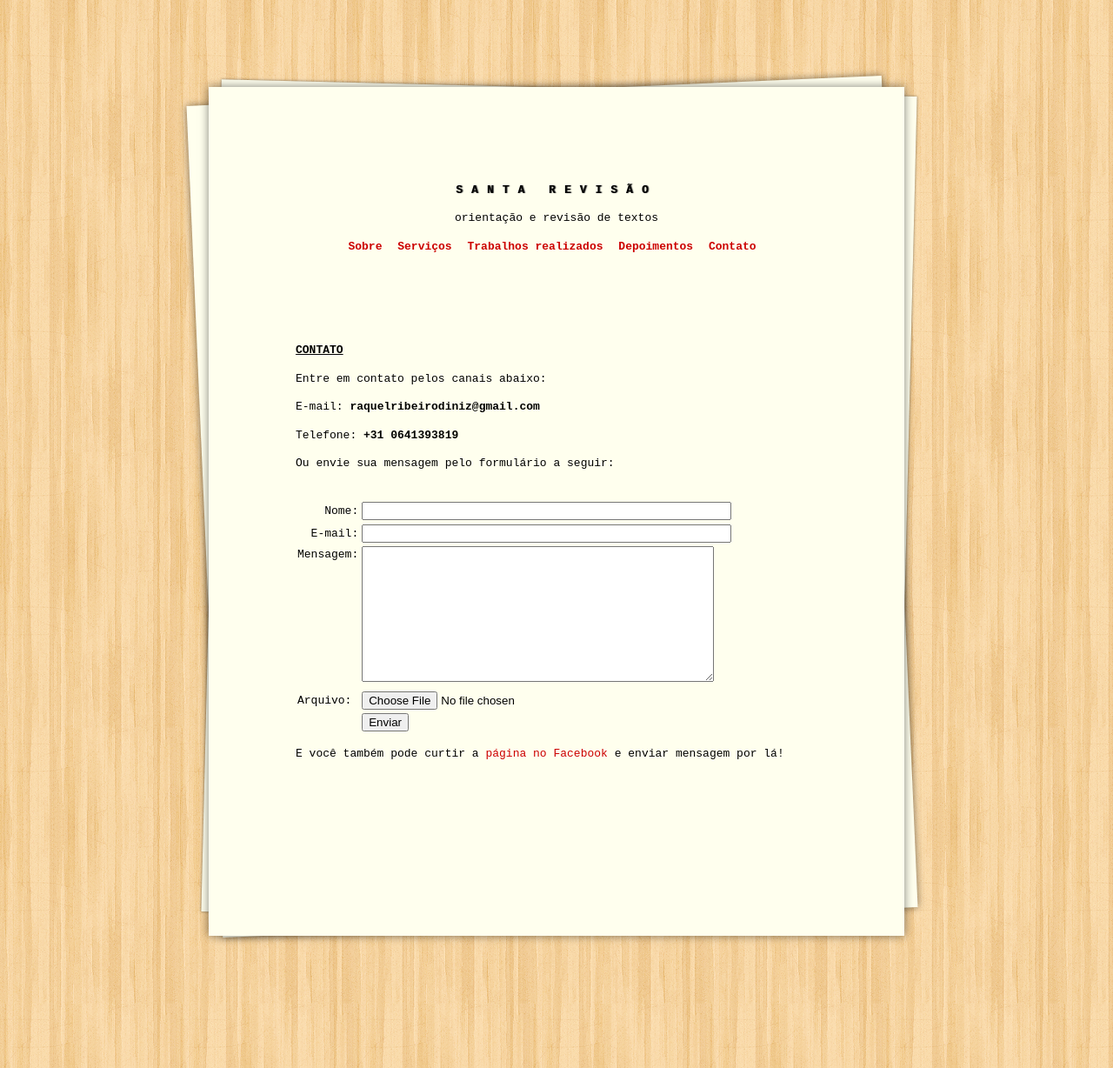
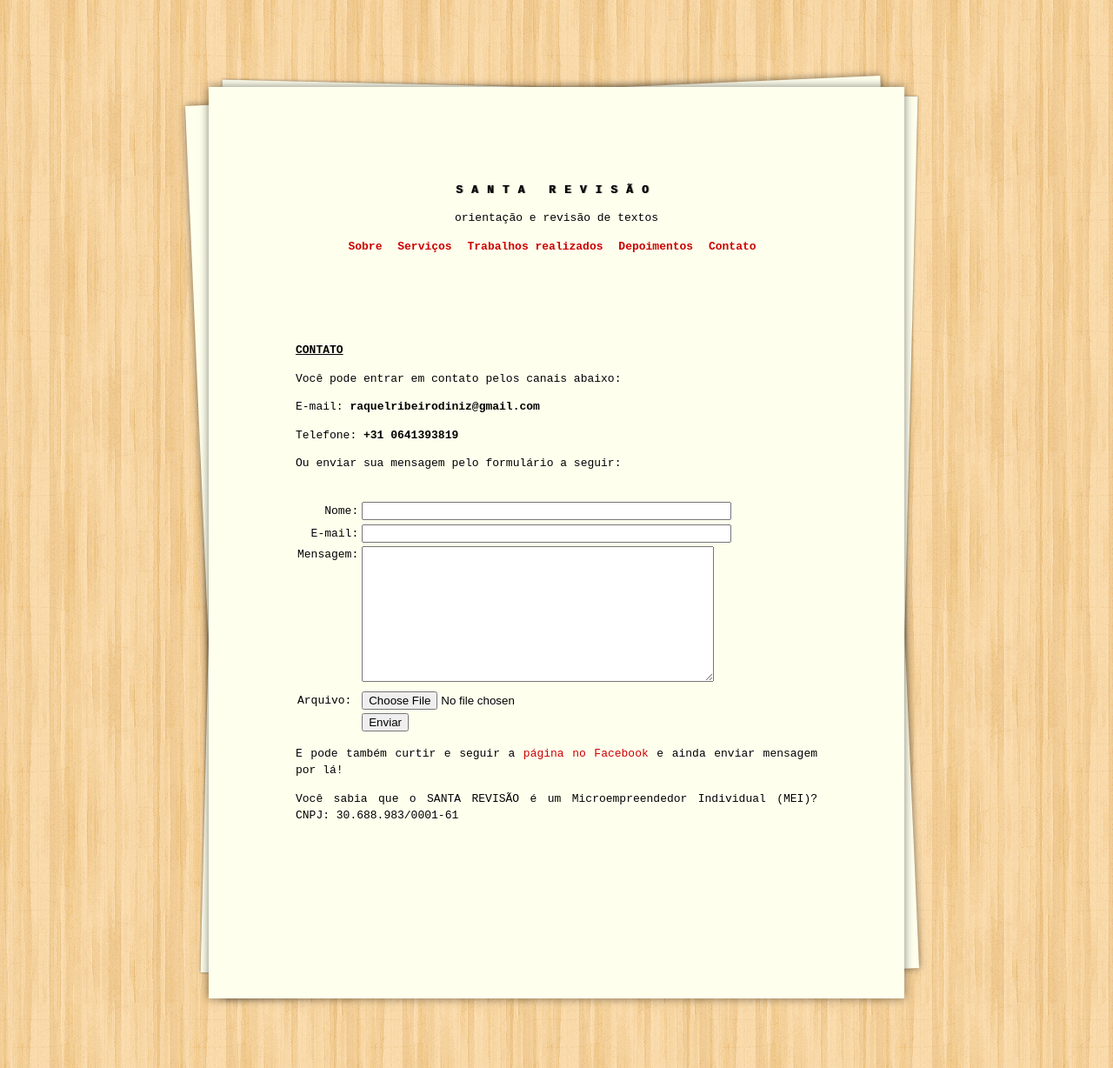
Before and after one commit to raqueldiniz/site, a Jekyll site: the page built from contato.md, in a window 1280 px wide. Shown: the whole page at 87% size. Built offline with Jekyll 4.4.1, drawn with Linux system fonts in a browser that asks for light colours.

Commit message:
Update contato.md

```diff
--- a/contato.md
+++ b/contato.md
@@ -4,13 +4,13 @@ title: Contato
 permalink: /contato/
 ---
 
-Entre em contato pelos canais abaixo:
+Você pode entrar em contato pelos canais abaixo:
 
 E-mail: __raquelribeirodiniz@gmail.com__
 
 Telefone: __+31 0641393819__
 
-Ou envie sua mensagem pelo formulário a seguir:
+Ou enviar sua mensagem pelo formulário a seguir:
 
 <form name="contact" method="POST" netlify>
 
@@ -34,4 +34,7 @@ Ou envie sua mensagem pelo formulário a seguir:
   </table>
 </form>
 
-E você também pode curtir a [página no Facebook](https://www.facebook.com/santarevisao) e enviar mensagem por lá!
+E pode também curtir e seguir a [página no Facebook](https://www.facebook.com/santarevisao) e ainda enviar mensagem por lá!
+
+Você sabia que o SANTA REVISÃO é um Microempreendedor Individual (MEI)?
+CNPJ: 30.688.983/0001-61
```
